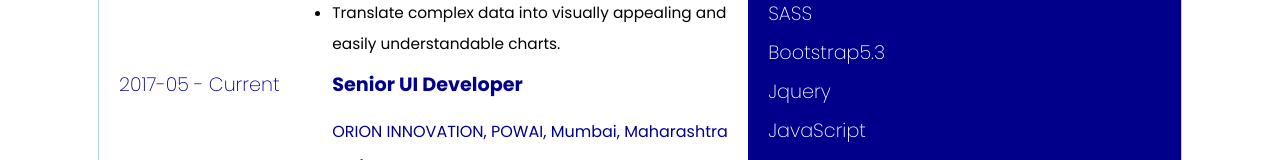
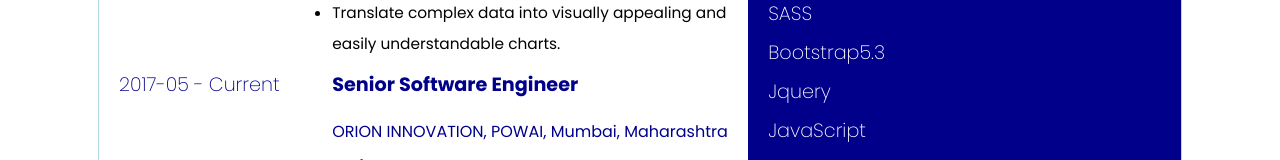
Before and after one commit to anilkapse1/aboutme, a React (Vite) app: page / in a window 1280 px wide. Shown: the part 604-764 px from the top of the page. Built offline with nearby package versions, Linux system fonts and the light colour scheme.

Commit message:
role changed

```diff
--- a/package.json
+++ b/package.json
@@ -1,9 +1,12 @@
 {
   "name": "aboutme",
+  "homepage": "https://anilkapse1.github.io/aboutme/",
   "private": true,
   "version": "0.0.0",
   "type": "module",
   "scripts": {
+    "predeploy": "npm run build",
+    "deploy": "gh-pages -d dist",
     "dev": "vite",
     "build": "vite build",
     "lint": "eslint src --ext js,jsx --report-unused-disable-directives --max-warnings 0",
@@ -23,6 +26,7 @@
     "eslint-plugin-react": "^7.32.2",
     "eslint-plugin-react-hooks": "^4.6.0",
     "eslint-plugin-react-refresh": "^0.3.4",
+    "gh-pages": "^6.3.0",
     "vite": "^4.3.2"
   }
 }
--- a/src/App.jsx
+++ b/src/App.jsx
@@ -173,7 +173,7 @@ const App = () => {
                   <p>2017-05 - Current</p>
                 </div>
                 <div className="work_history_right_section">
-                  <h2>Senior UI Developer</h2>
+                  <h2>Senior Software Engineer</h2>
                   <span>ORION INNOVATION, POWAI, Mumbai, Maharashtra</span>
                   <h4>Project:<span>Thomas Net</span></h4>
                   <h4>Technology Stack:<span>HTML, CSS, JavaScript, BootStrap</span></h4>
```
Also changed, not shown: 1 other file (tests, documents, lock files or other folders).
